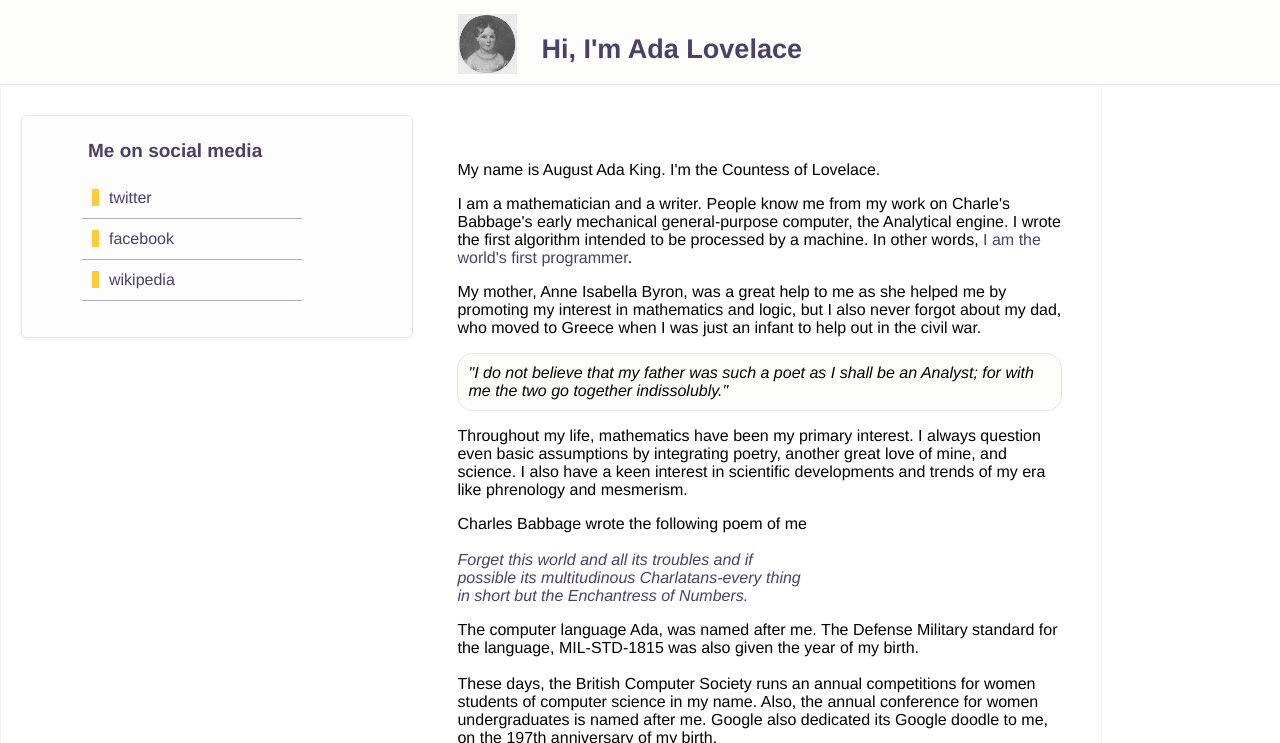
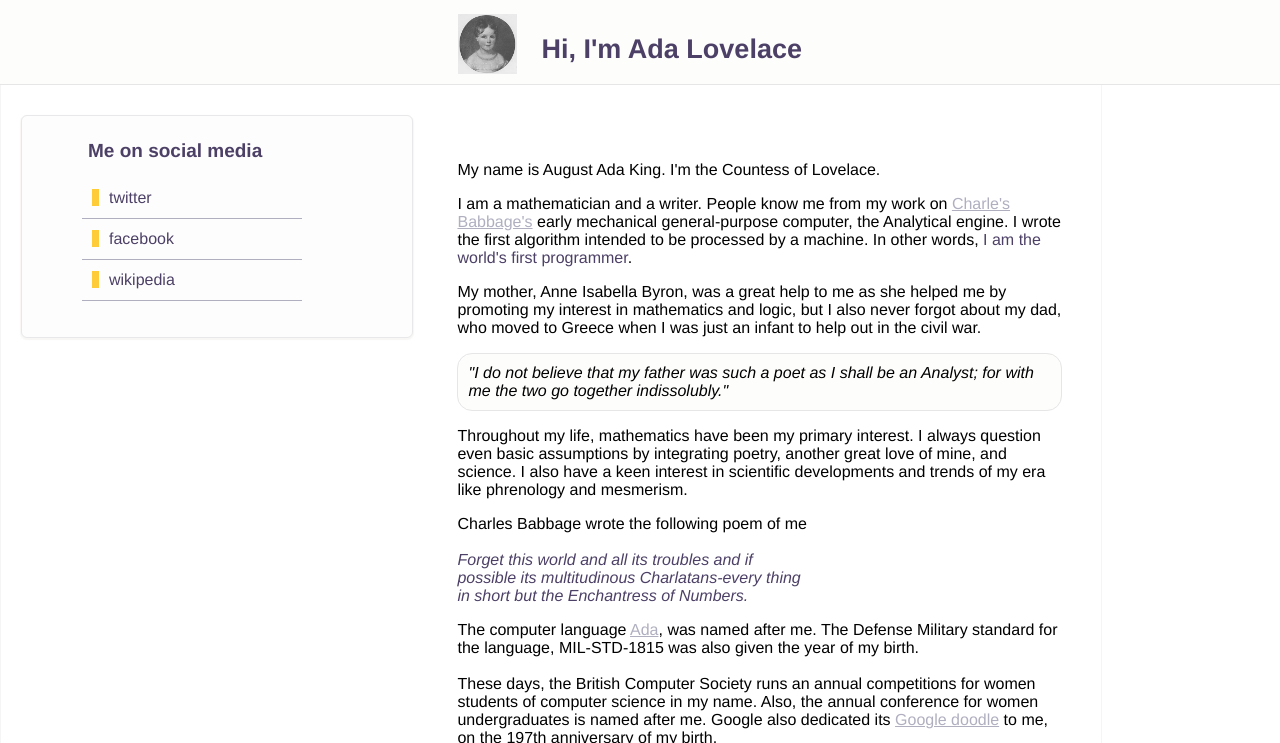
Before and after one commit to codebar/tutorials, a Jekyll site: the page html/lesson3/example.html, which Jekyll copies as it is, in a window 1280 px wide, cut to the strip 0-743 px from the top of the page. Built offline with Jekyll 4.4.1, drawn with Linux system fonts in a browser that asks for light colours; Markdown is read by kramdown in place of the engine named in the settings; part of the change alters nothing that is shown.

Commit message:
link important content

```diff
--- a/html/lesson3/example.html
+++ b/html/lesson3/example.html
@@ -29,11 +29,11 @@
         </p>
 
         <p>
-        I am a mathematician and a writer. People know me from my work on Charle's Babbage's early mechanical general-purpose computer, the Analytical engine. I wrote the first algorithm intended to be processed by a machine. In other words,<span class="highlight"> I am the world's first programmer</span>.
+        I am a mathematician and a writer. People know me from my work on <a href="http://en.wikipedia.org/wiki/Charles_Babbage">Charle's Babbage's</a> early mechanical general-purpose computer, the Analytical engine. I wrote the first algorithm intended to be processed by a machine. In other words,<span class="highlight"> I am the world's first programmer</span>.
         </p>
 
         <p>
-        My mother, Anne Isabella Byron,  was a great help to me as she helped me by promoting my interest in mathematics and logic, but I also never forgot about my dad, who moved to Greece when I was just an infant to help out in the civil war.
+        My mother, Anne Isabella Byron, was a great help to me as she helped me by promoting my interest in mathematics and logic, but I also never forgot about my dad, who moved to Greece when I was just an infant to help out in the civil war.
         </p>
 
         <p class="quote">
@@ -42,7 +42,7 @@
         </p>
 
         <p>
-        Throughout my life, mathematics have been my primary interest. I always question even basic assumptions by integrating poetry, another great love of mine, and science.  I also have a keen interest in scientific developments and trends of my era like phrenology and mesmerism.
+        Throughout my life, mathematics have been my primary interest. I always question even basic assumptions by integrating poetry, another great love of mine, and science. I also have a keen interest in scientific developments and trends of my era like phrenology and mesmerism.
         </p>
 
         <p class="poem">
@@ -57,12 +57,12 @@
         </p>
 
         <p>
-        The computer language Ada, was named after me. The Defense Military standard for the language, MIL-STD-1815 was also given the year of my birth.
+        The computer language <a href="http://en.wikipedia.org/wiki/Ada_(programming_language)">Ada</a>, was named after me. The Defense Military standard for the language, MIL-STD-1815 was also given the year of my birth.
 
         <br/>
         <br/>
 
-        These days, the British Computer Society runs an annual competitions for women students of computer science in my name. Also, the annual conference for women undergraduates is named after me. Google also dedicated its Google doodle to me, on the 197th anniversary of my birth.
+        These days, the British Computer Society runs an annual competitions for women students of computer science in my name. Also, the annual conference for women undergraduates is named after me. Google also dedicated its <a href="http://www.google.com/doodles/ada-lovelaces-197th-birthday">Google doodle</a> to me, on the 197th anniversary of my birth.
         </p>
         <p class="center">
         <a href="http://www.google.com/doodles/ada-lovelaces-197th-birthday"><img src="http://www.google.com/logos/2012/ada_lovelaces_197th_birthday-991005-hp.jpg" /></a>
```
